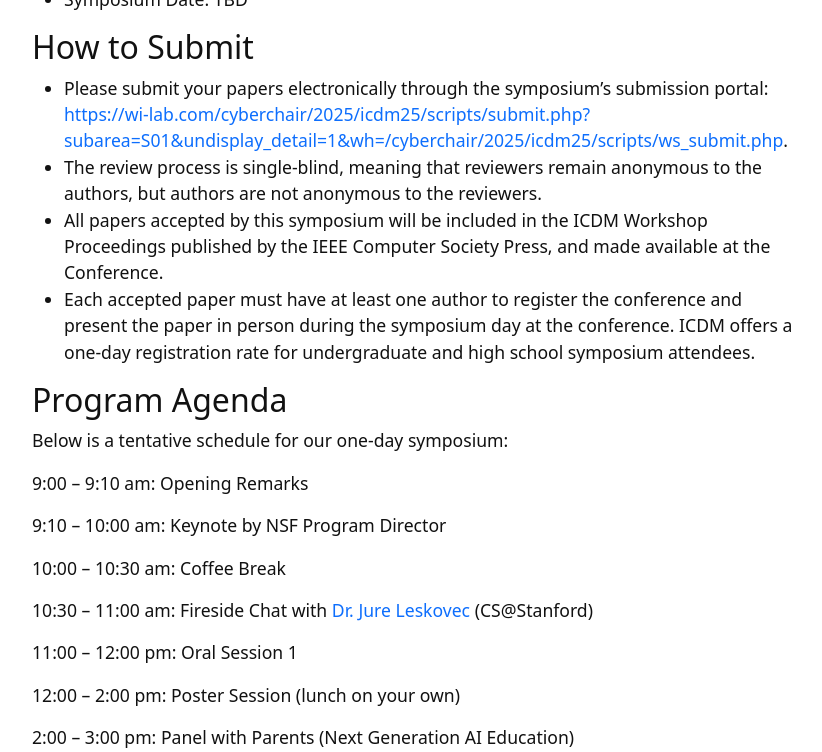
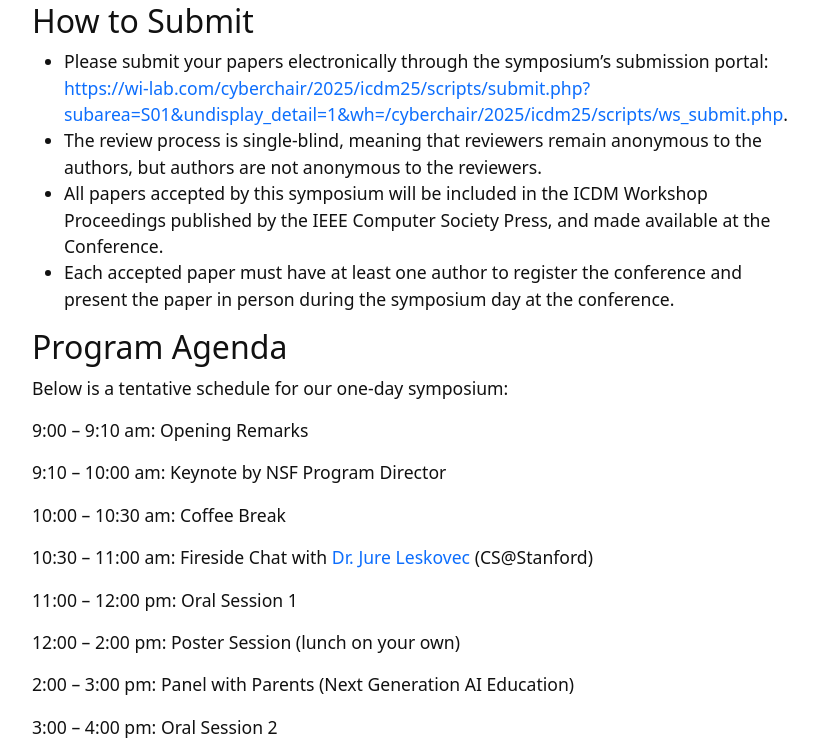
Before and after one commit to xuanwang91/2025-ICDM-UGHS, a Jekyll site: the page built from index.md, in a window 1280 px wide and 900 px high, scrolled down 1937 px, cut to the strip 0-752 px from the top of the window. Shown: the whole strip, without its empty margins (220-1042 px from the left). Built offline with Jekyll 4.4.1, drawn with Linux system fonts in a browser that asks for light colours; some of the changed text lies outside the part shown.

Commit message:
Update index.md

```diff
--- a/index.md
+++ b/index.md
@@ -14,7 +14,7 @@ Location: **Washington D.C., USA**
 - Present your research to an international audience at one of the **premier data mining conferences**.
 - Compete for **Outstanding Paper Awards**, **Runner-Up Awards**, and **Rising Star Awards** honoring exceptional student contributions.
 - Interact directly with **top AI researchers**, **industry innovators**, and **NSF Program Directors**.
-- Benefit from **reduced registration costs** designed to support student participation.
+<!-- - Benefit from **reduced registration costs** designed to support student participation. -->
 
 ## Introduction
 We are delighted to announce the 2nd Undergraduate and High School Symposium, to be held as part of the IEEE ICDM 2025 Conference. This symposium aims to provide a platform for young researchers to showcase their innovative work in the field of data mining and related disciplines.
@@ -127,7 +127,7 @@ Submitted papers should present novel ideas, methodologies, algorithms, or appli
 - Please submit your papers electronically through the symposium's submission portal: [https://wi-lab.com/cyberchair/2025/icdm25/scripts/submit.php?subarea=S01&undisplay_detail=1&wh=/cyberchair/2025/icdm25/scripts/ws_submit.php](https://wi-lab.com/cyberchair/2025/icdm25/scripts/submit.php?subarea=S01&undisplay_detail=1&wh=/cyberchair/2025/icdm25/scripts/ws_submit.php).
 - The review process is single-blind, meaning that reviewers remain anonymous to the authors, but authors are not anonymous to the reviewers.
 - All papers accepted by this symposium will be included in the ICDM Workshop Proceedings published by the IEEE Computer Society Press, and made available at the Conference.
-- Each accepted paper must have at least one author to register the conference and present the paper in person during the symposium day at the conference. ICDM offers a one-day registration rate for undergraduate and high school symposium attendees.
+- Each accepted paper must have at least one author to register the conference and present the paper in person during the symposium day at the conference. <!-- ICDM offers a one-day registration rate for undergraduate and high school symposium attendees. -->
 
 ## Program Agenda
 Below is a tentative schedule for our one-day symposium:
```
